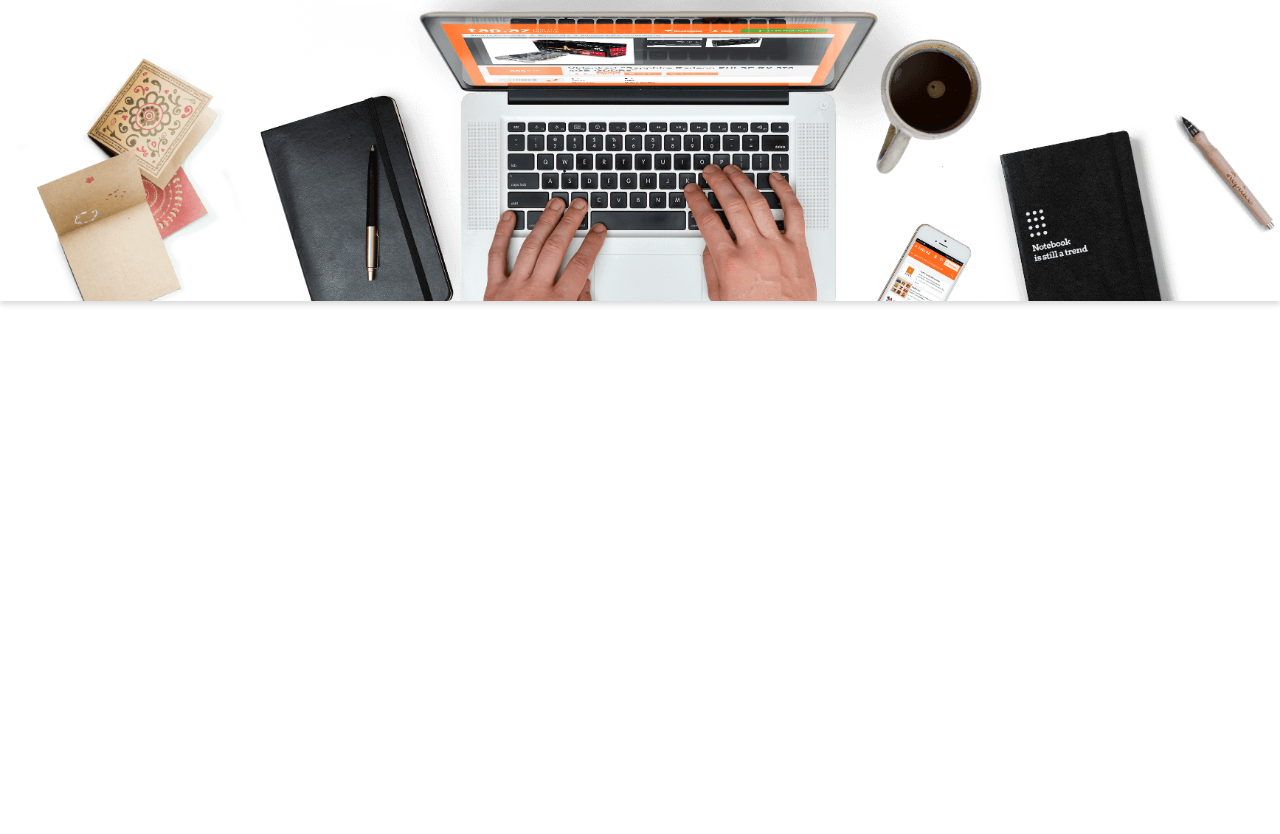
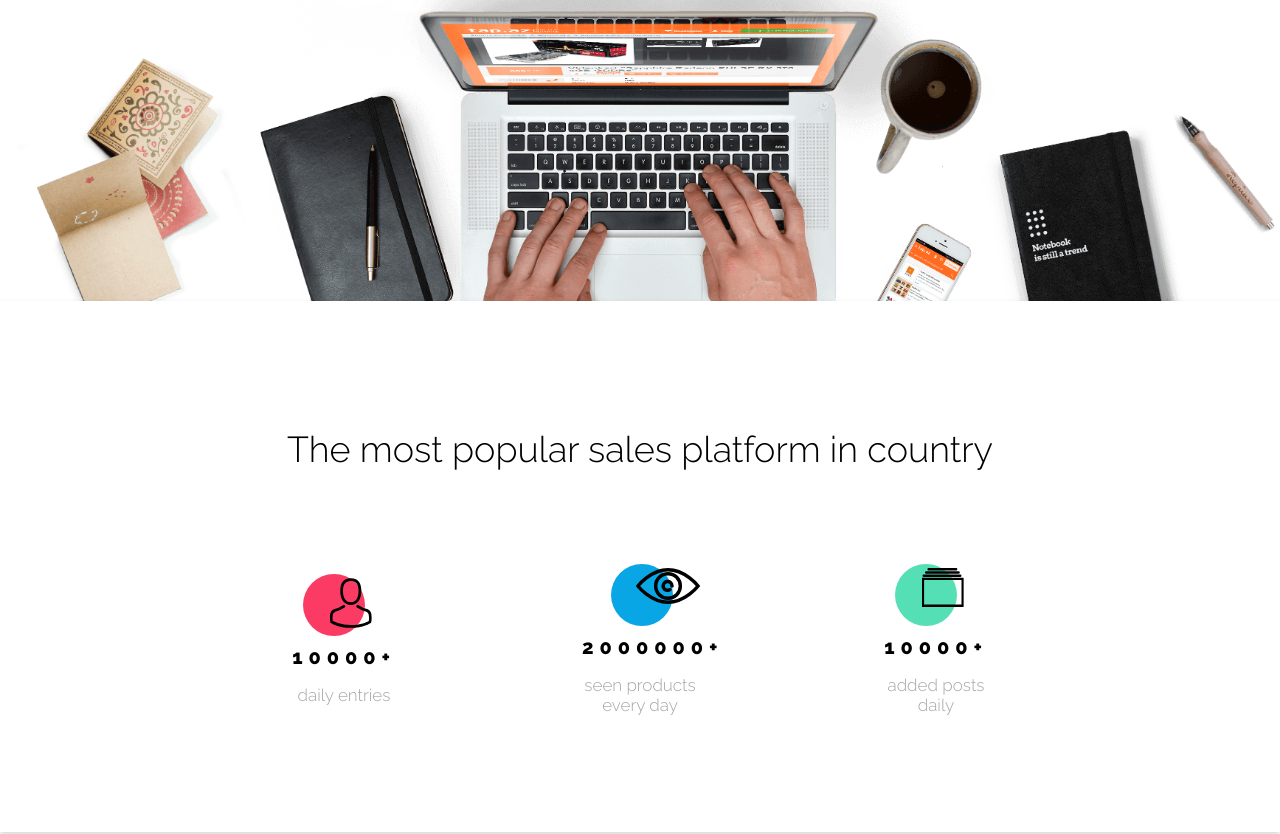
Before and after one commit to Annszer/BestShop, a plain HTML site: page index.html in a window 1280 px wide. Shown: the part 481-1315 px from the top of the page. Before the commit the page ends 800 px from the top, so only its background shows below. Drawn offline with nearby package versions, Linux system fonts and the light colour scheme.

Commit message:
statistics section and changes begining section menu nav

```diff
--- a/css/style.css
+++ b/css/style.css
@@ -63,13 +63,25 @@
     color: var(--color-grey);
     text-align: center;
     opacity: 1;
+    transition: 0.5s;
+
 }
 
 .menu-list a:hover {
     font-weight: bold;
     color: var(--color-black);
-    transition: 0.5s;
-    border-bottom: 4px solid var(--color-primary);
+    opacity: 1;
+    position: relative;
+}
+
+.menu-list a:hover::after {
+    position: absolute;
+    content: '';
+    bottom: -27px;
+    left: 0;
+    width: 100%;
+    height: 2px;
+    background-color: var(--color-primary);
     opacity: 1;
 }
 
@@ -133,4 +145,131 @@
     color: var(--color-white);
     font-family: var(--font-open);
 }
+
 /*endregion sekcja otwierająca*/
+
+/*region sekcja statystyki*/
+.section {
+    width: 100%;
+    height: 531px;
+    background: var(--color-white);
+    box-shadow: 0 3px 6px #00000029;
+    opacity: 1;
+    display: flex;
+    justify-content: center;
+    align-items: center;
+    margin: 0;
+    /*border: 2px solid red;*/
+}
+
+.section .container {
+    /*border: 2px solid blue;*/
+    display: flex;
+    flex-direction: column;
+    margin-top: 100px;
+}
+
+.section-title {
+    text-align: center;
+    letter-spacing: 0;
+    opacity: 1;
+    font-family: var(--font-relaway);
+    font-size: 36px;
+    font-weight: 300;
+    color: var(--color-black);
+    margin-bottom: 103px;
+}
+
+.section-window {
+    /*border: 2px solid violet;*/
+    display: flex;
+    justify-content: center;
+    align-items: center;
+    margin-bottom: 121px;
+}
+
+.section-box {
+    box-sizing: border-box;
+    /*border: 2px solid green;*/
+    width: 116px;
+    height: 140px;
+    display: flex;
+    justify-content: center;
+    align-items: center;
+    flex-direction: column;
+    margin: 0 90px;
+}
+
+.section-box-top {
+    display: flex;
+    justify-content: center;
+    align-items: center;
+    margin: 10px;
+}
+
+.section-box-img {
+    height: 54px;
+    width: 42px;
+    background-size: contain;
+    background-repeat: no-repeat;
+    opacity: 1;
+    /*border: 5px solid #08A6E4;*/
+    z-index: 1;
+    transform: translate(90%);
+}
+
+.section-img1 {
+    background-image: url("../assets/Person.svg");
+}
+
+.section-img2 {
+    background-image: url("../assets/Eye.svg");
+    width: 65px;
+}
+
+.section-img3 {
+    background-image: url("../assets/Catalog.svg");
+}
+
+.section-box-circle {
+    width: 62px;
+    height: 62px;
+    border-radius: 50%;
+    background: 5px solid yellow;
+    transform: translate(-50%);
+}
+
+.section-circle1 {
+    background: var(--color-redish);
+}
+
+.section-circle2 {
+    background: var(--color-primary);
+}
+
+.section-circle3 {
+    background: var(--color-green);
+}
+
+.section-box-text {
+    font-family: var(--font-relaway);
+    text-align: center;
+    font-size: 20px;
+    font-weight: 800;
+    letter-spacing: 5.96px;
+    color: var(--color-black);
+    opacity: 1;
+    margin: 0 auto;
+}
+
+.section-box-description {
+    font-family: var(--font-relaway);
+    text-align: center;
+    font-size: 17px;
+    font-weight: 300;
+    letter-spacing: 0;
+    color: var(--color-grey);
+    opacity: 1;
+    text-transform: lowercase;
+}
+/*endregion sekcja statystyki*/
--- a/index.html
+++ b/index.html
@@ -42,5 +42,39 @@
     </main>
 <!--endregion sekcja otwierająca-->
 
+<!--sekcja statystyki-->
+    <section class="section">
+        <div class="container">
+            <h2 class="section-title">The most popular sales platform in country</h2>
+            <div class="section-window">
+                <div class="section-box">
+                    <div class="section-box-top">
+                        <div class="section-box-img section-img1"></div>
+                        <div class="section-box-circle section-circle1"></div>
+                    </div>
+                    <p class="section-box-text">10000+</p>
+                    <p class="section-box-description">daily entries</p>
+                </div>
+                <div class="section-box">
+                    <div class="section-box-top">
+                        <div class="section-box-img section-img2"></div>
+                        <div class="section-box-circle section-circle2"></div>
+                    </div>
+                    <p class="section-box-text">2000000+</p>
+                    <p class="section-box-description">seen products every day</p>
+                </div>
+                <div class="section-box">
+                    <div class="section-box-top">
+                        <div class="section-box-img section-img3"></div>
+                        <div class="section-box-circle section-circle3"></div>
+                    </div>
+                    <p class="section-box-text">10000+</p>
+                    <p class="section-box-description">added posts daily</p>
+                </div>
+            </div>
+
+        </div>
+    </section>
+<!--sekcja statystyki-->
 </body>
 </html>
```
